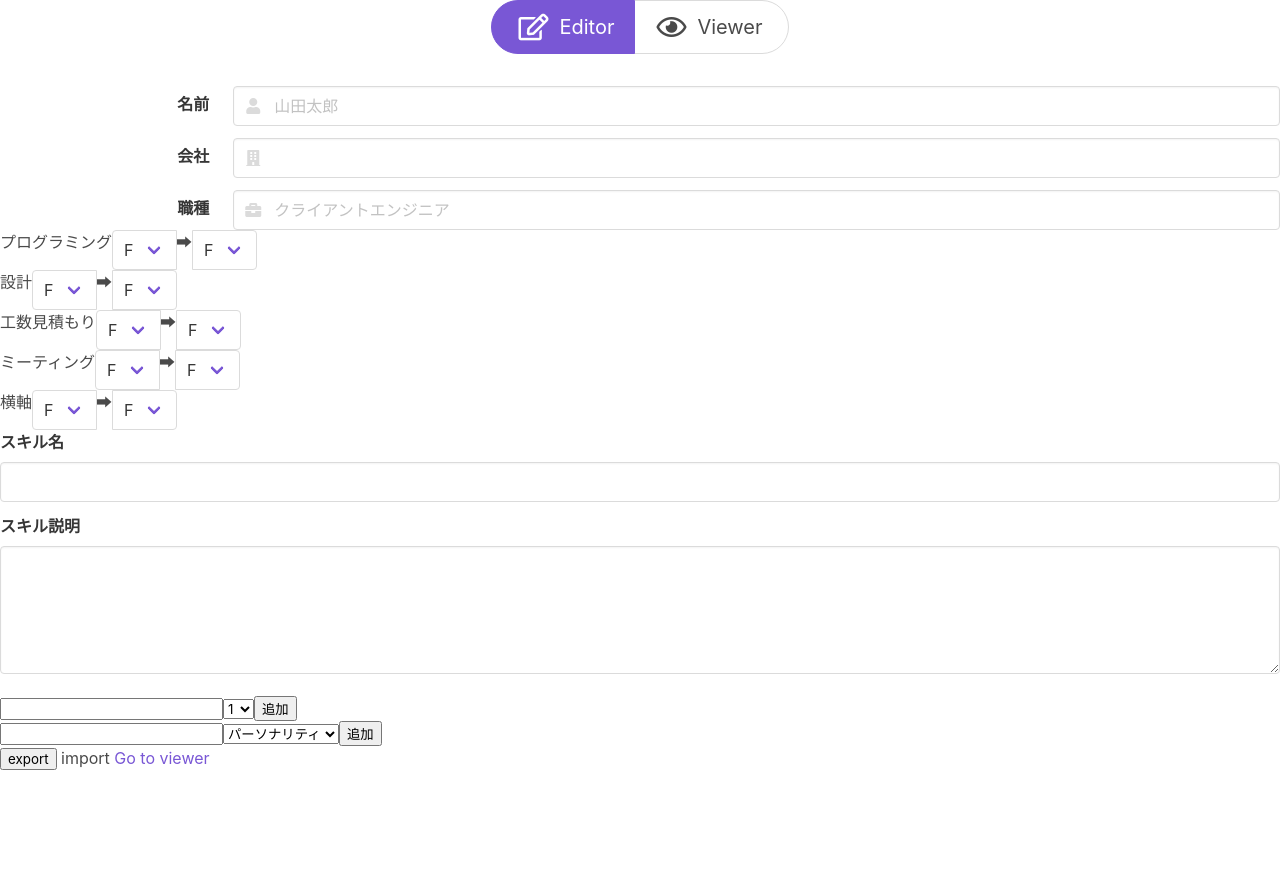
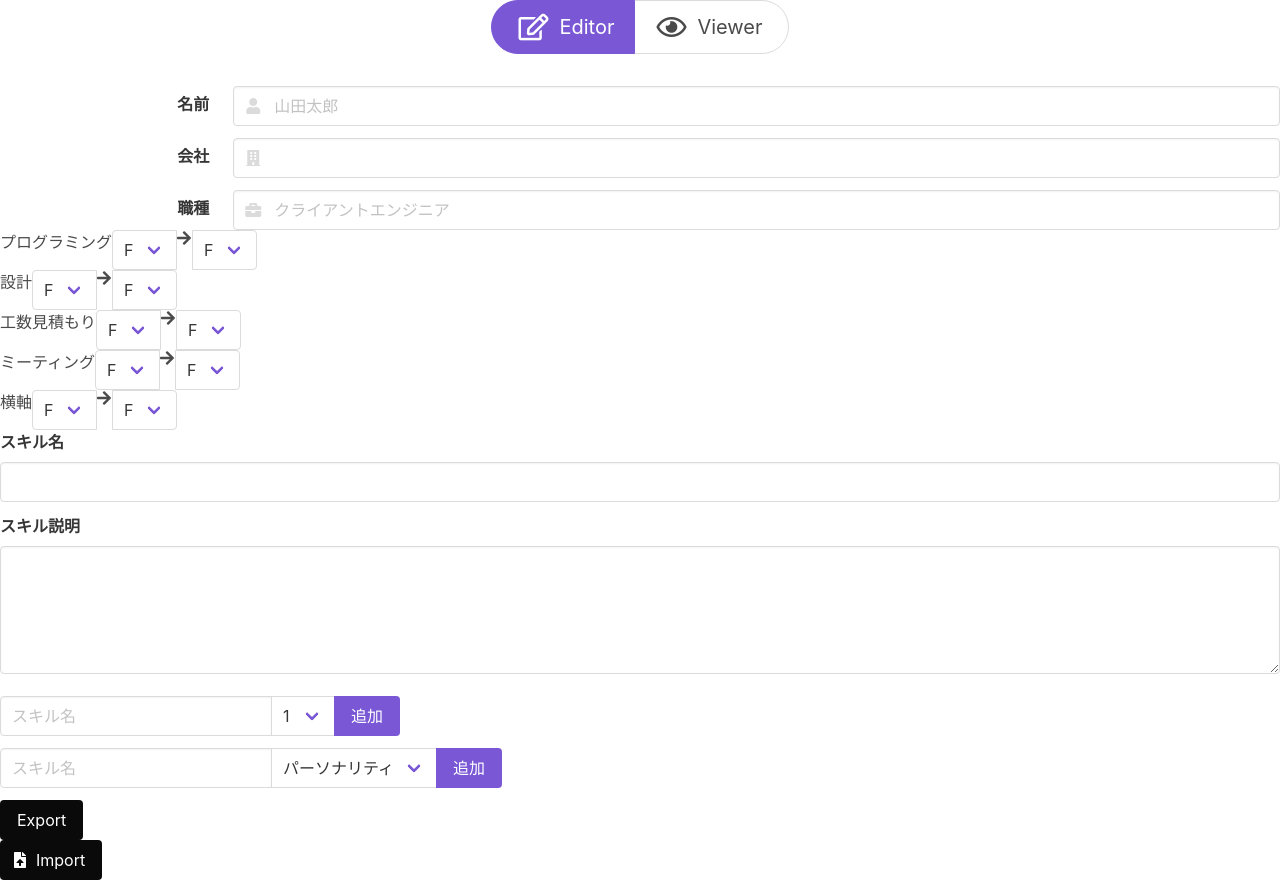
Before and after one commit to imucho/DiffSkillSheet, a Vue app: page /#/ in a window 1280 px wide. Before the commit the page ends 800 px from the top, so only its background shows below. Built offline with nearby package versions, Linux system fonts and the light colour scheme.

Commit message:
Buefyに書き換えた

```diff
--- a/src/components/CommonSkillSelect.vue
+++ b/src/components/CommonSkillSelect.vue
@@ -10,7 +10,7 @@
                     {{ option.text }}
                 </option>
             </b-select>
-            ➡︎
+            <b-icon icon="arrow-right" pack="fas" size="is-small"></b-icon>
             <b-select :value="after" @input="changeAfterValue">
                 <option
                     v-for="(option, index) in options"
--- a/src/components/ExportForm.vue
+++ b/src/components/ExportForm.vue
@@ -1,14 +1,12 @@
 <template>
-    <input type="button" :value="label" @click="exportJson">
+    <button class="button is-black" @click="exportJson">
+        <slot>export</slot>
+    </button>
 </template>
 
 <script>
 export default {
     props: {
-        label: {
-            type: String,
-            default: 'export'
-        },
         fileName: {
             type: String,
             default: 'DiffAbilitySheet'
--- a/src/components/ImportForm.vue
+++ b/src/components/ImportForm.vue
@@ -1,8 +1,14 @@
 <template>
-    <label for="das">
-        import
-        <input type="file" name="das" id="das" accept="application/json" @change="handleFileSelect">
-    </label>
+    <b-field class="file">
+        <b-upload @input="handleFileSelect" accept="application/json">
+            <a class="button is-black">
+                <b-icon icon="file-upload" pack="fa"></b-icon>
+                <span>
+                    <slot>import</slot>
+                </span>
+            </a>
+        </b-upload>
+    </b-field>
 </template>
 
 <script>
@@ -37,8 +43,7 @@ export default {
         ...specialSkillHelper.mapActions({
             IMPORT_SPECIAL_SKILLS
         }),
-        handleFileSelect(event){
-            const file = event.target.files[0]
+        handleFileSelect(file){
             const reader = new FileReader()
             reader.onload = this.onload
             reader.readAsText(file)
@@ -54,7 +59,7 @@ export default {
                     numerical,
                     special,
                 }
-            }= JSON.parse(event.target.result)
+            } = JSON.parse(event.target.result)
             this.REGISTER_NAME(name)
             this.REGISTER_COMPANY(company)
             this.REGISTER_JOB(job)
@@ -71,9 +76,3 @@ export default {
     }
 }
 </script>
-
-<style scoped>
-    input {
-        display: none;
-    }
-</style>
--- a/src/components/NumericalSkillForm.vue
+++ b/src/components/NumericalSkillForm.vue
@@ -1,14 +1,16 @@
 <template>
-    <div>
-        <div>
-            <input type="text" v-model="text">
-            <select v-model="num">
+    <section>
+        <b-field>
+            <b-input v-model="text" placeholder="スキル名"></b-input>
+            <b-select v-model="num" placeholder="数値">
                 <option v-for="(option, index) in options" v-bind:value="option.value" :key="index">
                     {{ option.text }}
                 </option>
-            </select>
-            <button @click="addSkill">追加</button>
-        </div>
+            </b-select>
+            <p class="control">
+                <button class="button is-primary" @click="addSkill">追加</button>
+            </p>
+        </b-field>
         <div>
             <ul>
                 <li v-for="(skill, index) in list" :key="index">
@@ -18,7 +20,7 @@
                 </li>
             </ul>
         </div>
-    </div>
+    </section>
 </template>
 
 <script>
@@ -52,6 +54,8 @@ export default {
         addSkill(event){
             const {text: name, num} = this
             this.ADD_NUMERICAL_SKILL({name, num})
+            this.text = ''
+            this.num = 1
         },
         removeSkill(skill){
             this.REMOVE_NUMERICAL_SKILL(skill.id)
--- a/src/components/Register.vue
+++ b/src/components/Register.vue
@@ -5,9 +5,8 @@
         <unique-skill-form></unique-skill-form>
         <numerical-skill-form></numerical-skill-form>
         <special-skill-form></special-skill-form>
-        <export-form :json="json"></export-form>
-        <import-form></import-form>
-        <router-link to="/viewer">Go to viewer</router-link>
+        <export-form :json="json">Export</export-form>
+        <import-form>Import</import-form>
     </div>
 </template>
 
--- a/src/components/SpecialSkillForm.vue
+++ b/src/components/SpecialSkillForm.vue
@@ -1,14 +1,16 @@
 <template>
-    <div>
-        <div>
-            <input type="text" v-model="text">
-            <select v-model="type">
+    <section>
+        <b-field>
+            <b-input v-model="text" placeholder="スキル名"></b-input>
+            <b-select v-model="type" placeholder="タイプ">
                 <option v-for="(option, index) in options" v-bind:value="option.value" :key="index">
                     {{ option.text }}
                 </option>
-            </select>
-            <button @click="addSkill">追加</button>
-        </div>
+            </b-select>
+            <p class="control">
+                <button class="button is-primary" @click="addSkill">追加</button>
+            </p>
+        </b-field>
         <div>
             <ul>
                 <li v-for="(skill, index) in list" :key="index">
@@ -18,7 +20,7 @@
                 </li>
             </ul>
         </div>
-    </div>
+    </section>
 </template>
 
 <script>
@@ -51,6 +53,8 @@ export default {
         addSkill(event){
             const {text: name, type} = this
             this.ADD_SPECIAL_SKILL({name, type})
+            this.text = ''
+            this.type = 1
         },
         removeSkill(skill){
             this.REMOVE_SPECIAL_SKILL(skill.id)
```
Also changed, not shown: 7 other files (tests, documents, lock files or other folders).
